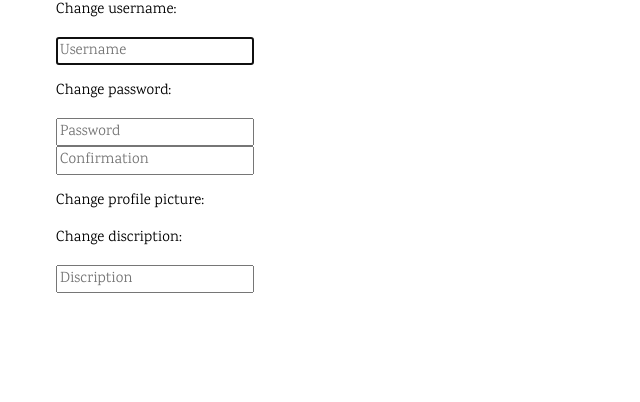
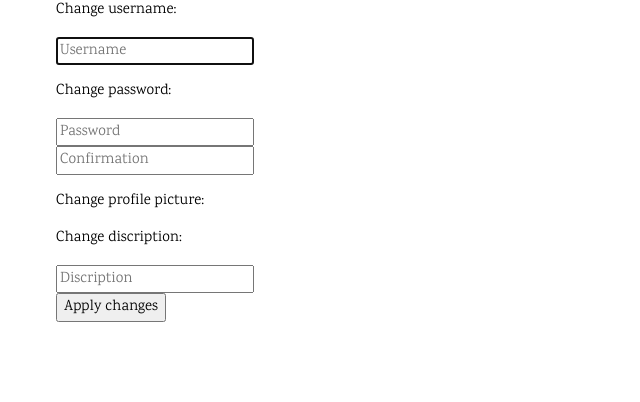
Before and after one commit to thomasjeu/project_ik15, a Flask app: page /settings in a window 1280 px wide. Shown: the part 124-526 px from the top of the page, without its empty margins (0-640 px from the left). Run offline with Flask 2, Linux system fonts and the light colour scheme; a user stored in the database is signed in; some libraries are stand-ins or nearby versions.

Commit message:
settings

```diff
--- a/templates/settings.html
+++ b/templates/settings.html
@@ -25,6 +25,9 @@
             <input class="form-control" id="discription" name="discription" placeholder="Discription" type="text">
         </div>
 
+        <button class="btn btn-primary" onclick="lastcheck()" type="submit">Apply changes</button>
+
+
     </form>
 
 {% endblock %}
```
